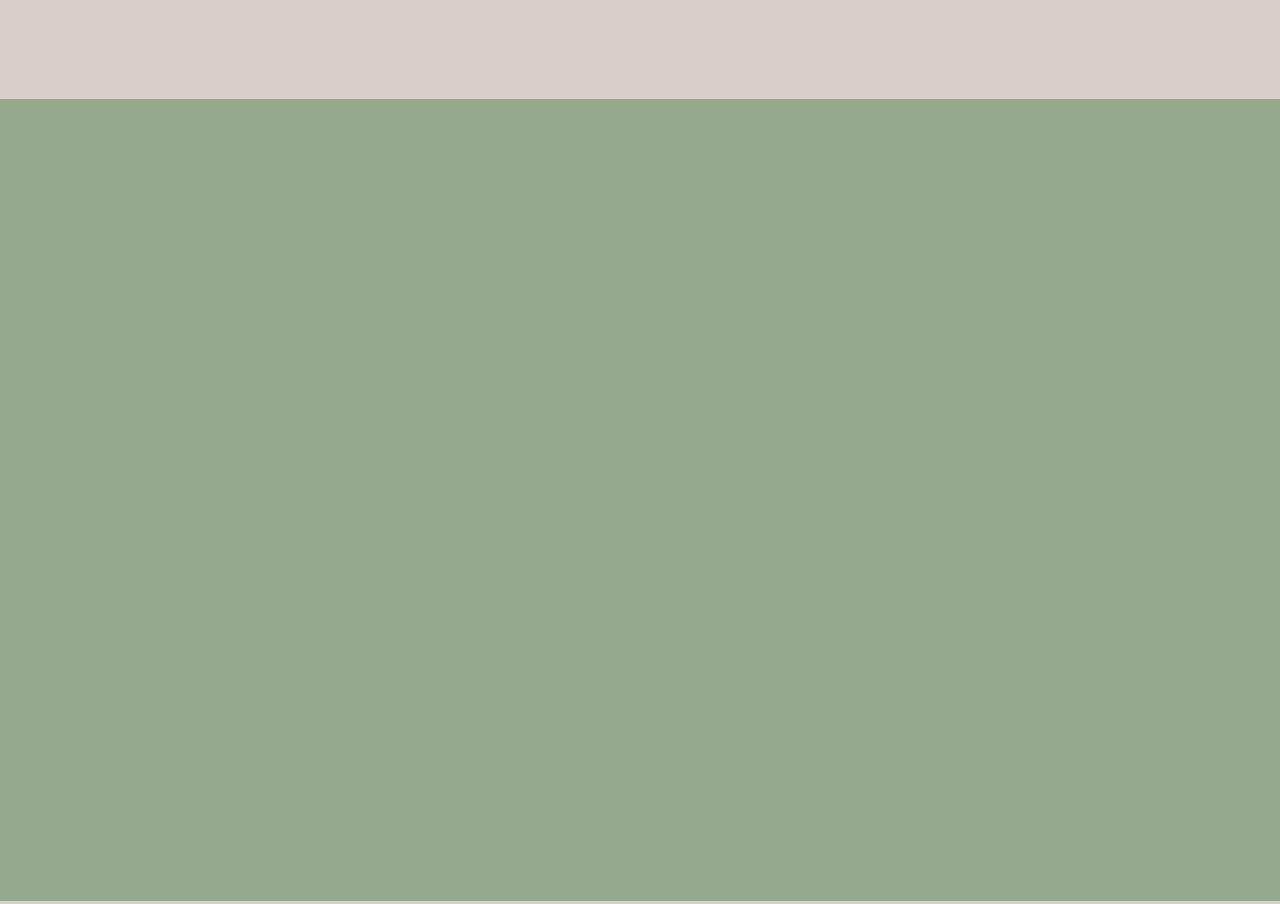
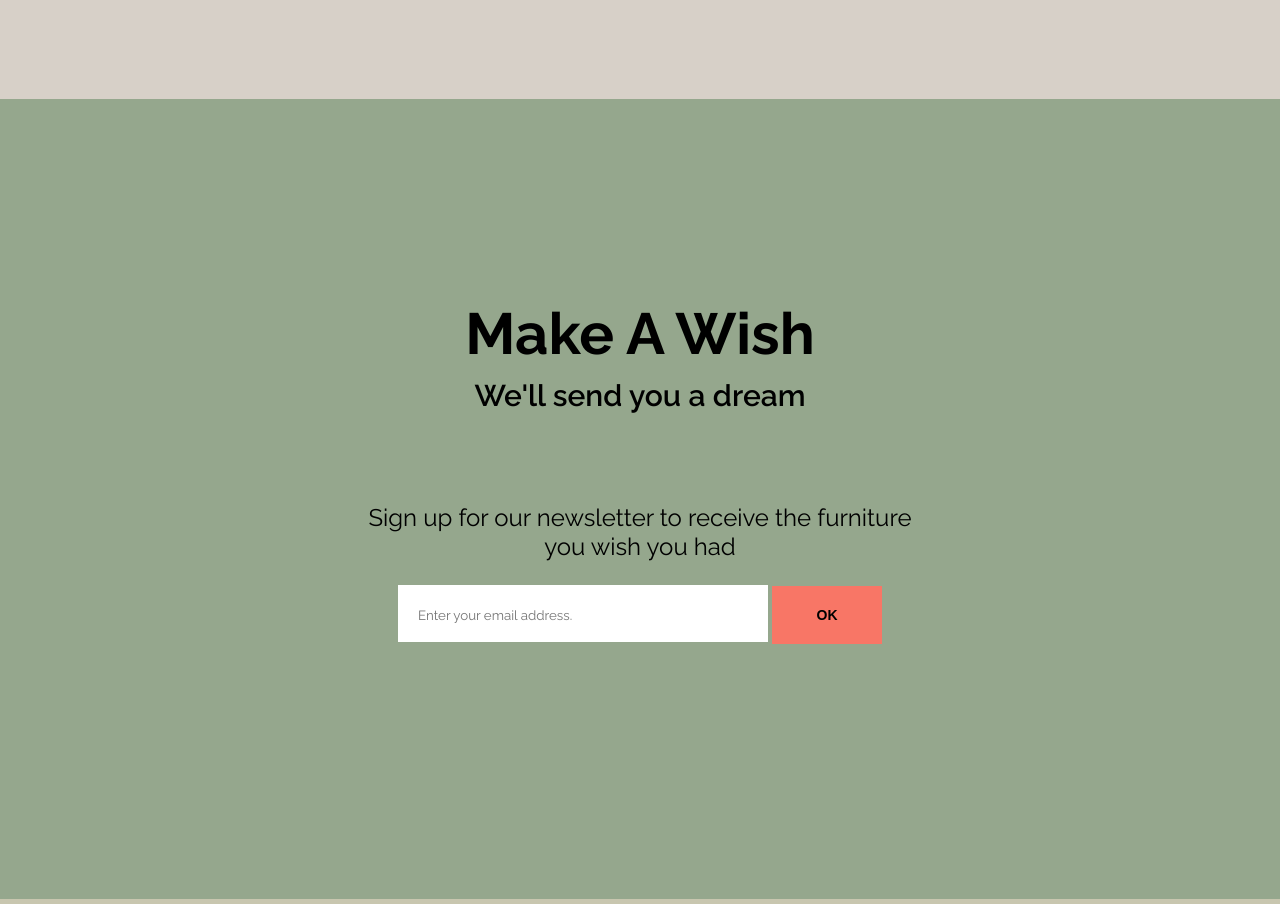
Before and after one commit to mkulinski/Comfortsy, a plain HTML site: page index.html in a window 1280 px wide. Shown: the part 1208-2112 px from the top of the page. Drawn offline with Linux system fonts and the light colour scheme.

Commit message:
Footer Added

```diff
--- a/index.html
+++ b/index.html
@@ -7,7 +7,7 @@
 
 	<title>Comfortsy</title>
 	<link rel="stylesheet" href="style.css">
-	<link href='http://fonts.googleapis.com/css?family=Raleway: 400,500,700' rel='stylesheet' type='text/css'>
+	<link href='http://fonts.googleapis.com/css?family=Raleway: 400,500,600,700' rel='stylesheet' type='text/css'>
 </head>
 
 <body>
@@ -24,7 +24,7 @@
 		</ul>
 	</nav>
 
-	<section id="secondSection">
+	<section id="Comfortable">
 		<div class="leftSide">
 				<h1>Comfortable Furnature</h1>
 				<p> Our goal is to make the most comfortable and beautiful furnature you've ever owned.</p>
@@ -36,10 +36,10 @@
 		</div>
 	</section>
 
-	<section id="thirdSection">
+	<section id="Reasons">
 		<ul>
 			<li>
-				<div class="thirdLIs">
+				<div class="theReasons">
 					<img src="MyIcons\png\computers.png" description="ManAtDesk">
 					<h3>Crazy Comfortable</h3>
 					<div class="spacer"></div>
@@ -48,7 +48,7 @@
 				</div>
 			</li>
 			<li>
-				<div class="thirdLIs">
+				<div class="theReasons">
 					<img src="MyIcons\png\home115.png" description="HomeTheaterSystem">
 					<h3>Beautiful Design</h3>
 					<div class="spacer"></div>
@@ -57,7 +57,7 @@
 				</div>
 			</li>
 			<li>
-				<div class="thirdLIs">
+				<div class="theReasons">
 					<img src="MyIcons\png\man321.png" description="ManNextToDresser">
 					<h3>Everything You Need</h3>
 					<div class="spacer"></div>
@@ -68,12 +68,17 @@
 		</ul>
 	</section>
 
-	<section id="fourthSection">
-
-
-
-
-	</section>
+	<footer>
+		<div id="Wish">
+			<h2>Make A Wish</h2>
+			<h4>We'll send you a dream</h4>
+			<p id="signupRequest">Sign up for our newsletter to receive the furniture you wish you had<p>
+			<div id="signup">
+				<input placeholder="Enter your email address." type="text" name="dream">
+				<button type="button">OK</button>
+			</div>
+		</div>
+	</footer>
 
 </body>
 </html>
--- a/style.css
+++ b/style.css
@@ -68,7 +68,7 @@ nav ul img {
 	/* background-color: black; */
 }
 
-#secondSection {
+#Comfortable {
 	display: block;
 	width: 100%;
 	height: 100%;
@@ -123,7 +123,7 @@ nav ul img {
 	height: 100%;
 }
 
-#thirdSection {
+#Reasons {
 	display: block;
 	width: 100%;
 	height: 100%;
@@ -132,27 +132,27 @@ nav ul img {
 	background-color: #D7D0C8;
 	/* background-color: #95A78D; */
 }
-#thirdSection ul {
+#Reasons ul {
 	width: 100%;
 	height: 100%;
 }
-#thirdSection ul li {
+#Reasons ul li {
 	display: inline-block;
 	width: 33%;
 	text-align: center;
 }
-#thirdSection h3 {
+#Reasons h3 {
 	font-size: 1.5em;
 	font-weight: 700;
 	text-transform: uppercase;
 	margin-top: 2em;
 }
-.thirdLIs {
+.theReasons {
 	width: 70%;
 	margin-left: auto;
 	margin-right: auto;
 }
-.thirdLIs .button {
+.theReasons .button {
 	width: 38%;
 	margin-left: auto;
 	margin-right: auto;
@@ -161,7 +161,7 @@ nav ul img {
 	font-weight: 700;
 	padding: 12px;
 }
-.thirdLIs p {
+.theReasons p {
 	margin-top: 1.5em;
 	font-size: 1.2em;
 }
@@ -172,12 +172,50 @@ nav ul img {
     margin: 1em auto 0 auto;
     background: #000000;
 }
-#fourthSection {
-	display: block;
-	width: 100%;
-	height: 100%;
-	padding: 0px 0px 8%;
-	border-bottom: solid 3px #D7D0C8;
-	height: 700px;
+footer {
+	height: 800px;
+	text-align: center;
 	background-color: #95A78D;
 }
+#Wish {
+	padding: 200px 0 0 0;
+	width: 550px;
+	margin-left: auto ;
+  	margin-right: auto ;
+}
+#Wish h2 {
+	font-size: 58px;
+	font-weight: 700;
+}
+#Wish h4 {
+	padding-top: 10px;
+	font-weight: 600;
+	font-size: 30px;
+}
+#signupRequest {
+	padding: 90px 0 0 0;
+	font-size: 24px;
+}
+#signup {
+	padding-top: 20px;
+}
+input {
+	color: #222222;
+	background-color: #FFF;
+	padding: 2px 20px 0px;
+	width: 60%;
+	border: 0;
+	height: 55px;
+	font-family: inherit;
+}
+#signup button {
+	background-color: #F87666;
+	color: #000;
+	height: 58px;
+	text-transform: uppercase;
+    border: 0;
+    font-size: 14px;
+    width: 20%;
+    margin-top: 5px;
+    font-weight: 700;
+}
```
